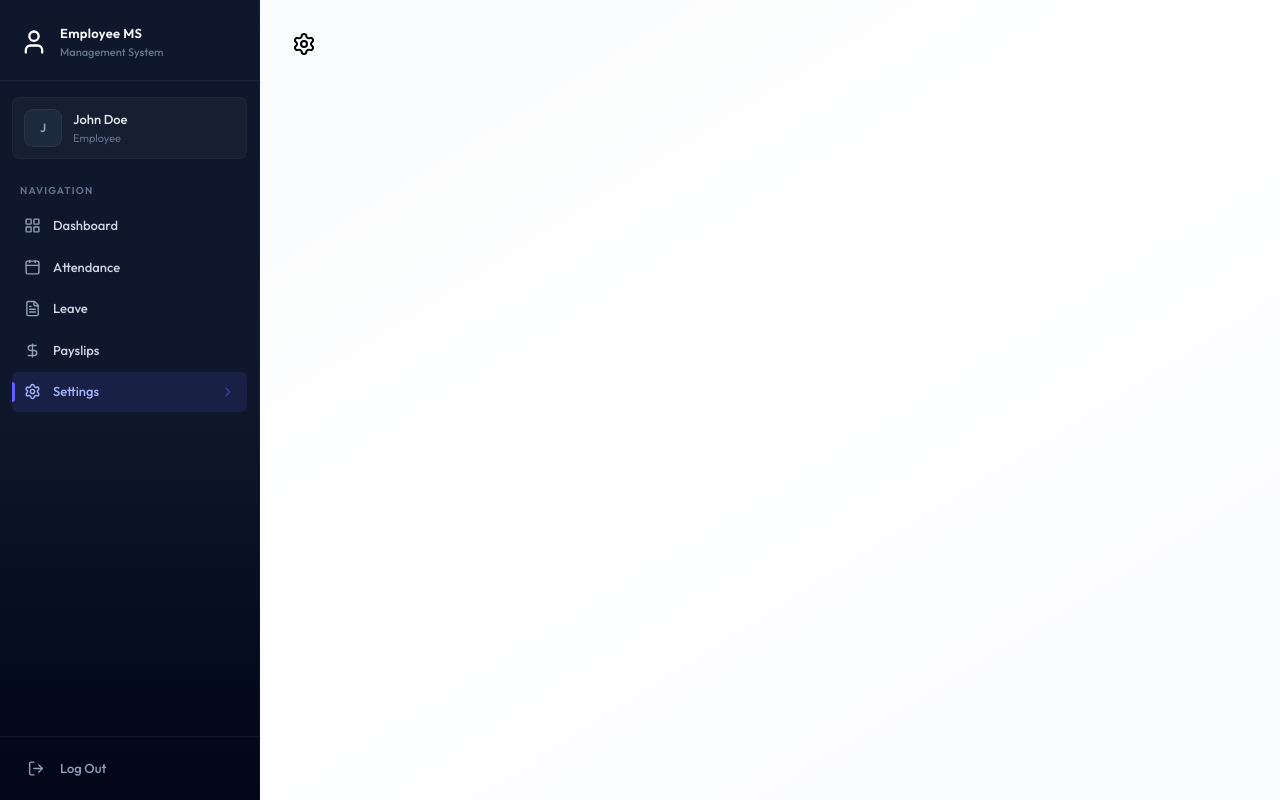
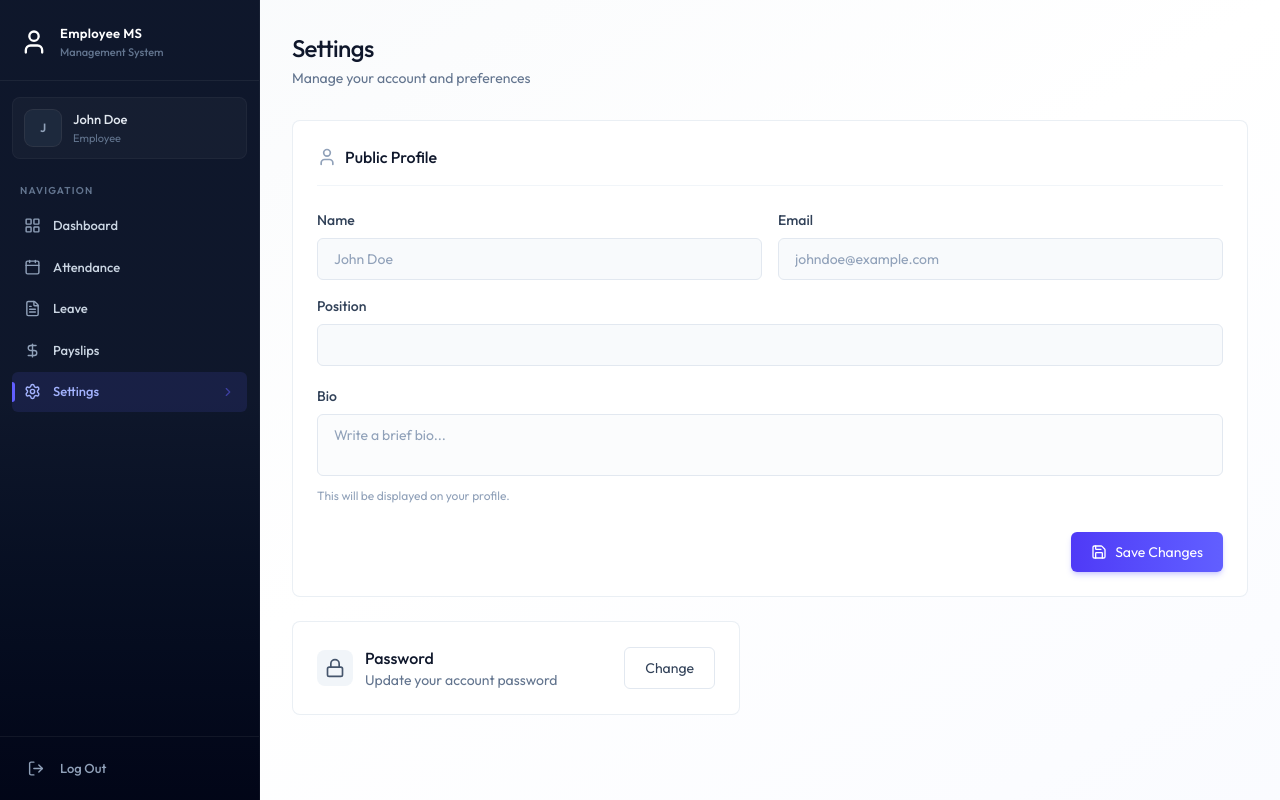
Before and after one commit to Devnehate/EMS, a React (Vite) app in the folder client/: page /settings in a window 1280 px wide. Built offline with nearby package versions, Linux system fonts and the light colour scheme.

Commit message:
setting page UI completed

```diff
--- a/client/src/App.jsx
+++ b/client/src/App.jsx
@@ -7,9 +7,9 @@
 import Attendance from "./pages/Attendance"
 import Leave from "./pages/Leave"
 import PaySlips from "./pages/PaySlips"
-import { Settings } from "lucide-react"
 import PrintPaySlip from "./pages/PrintPaySlip"
 import LoginForm from "./components/LoginForm"
+import Settings from "./pages/Settings"
 
 const App = () => {
   return (
@@ -30,7 +30,7 @@
           <Route path="/payslips" element={<PaySlips />} />
           <Route path="/settings" element={<Settings />} />
         </Route>
-        <Route path="/print/payslip/:id" element={<PrintPaySlip />} />
+        <Route path="/print/payslips/:id" element={<PrintPaySlip />} />
         <Route path="*" element={<Navigate to="/dashboard" replace />} />
       </Routes>
     </>
--- /dev/null
+++ b/client/src/components/ChangePasswordModel.jsx
@@ -0,0 +1,60 @@
+/* eslint-disable no-unused-vars */
+import { Loader2, LockIcon, X } from "lucide-react";
+import { useState } from "react"
+
+const ChangePasswordModel = ({ open, onClose }) => {
+
+    const [loading, setLoading] = useState(false);
+    const [message, setMessage] = useState({ type: "", text: "" })
+
+    const handleSubmit = async (e) => {
+        e.preventDefault();
+    }
+
+    if (!open) return null;
+
+
+    return (
+        <div className="fixed inset-0 z-50 flex items-center justify-center p-4" onClick={onClose}>
+            <div className="absolute inset-0 bg-black/40 backdrop-blur-sm" />
+
+            <div className="relative bg-white rounded-2xl shadow-2xl w-full max-w-md animate-fade-in" onClick={(e) => e.stopPropagation()}>
+                <div className="flex items-center justify-between p-6 pb-0">
+                    <h2 className="text-lg font-medium text-slate-900 flex items-center gap-2"><LockIcon className="w-5 h-5 text-slate-400" /> Change Password</h2>
+                    <button onClick={onClose} className="p-2 rounded-lg hover:bg-slate-100 transition-colors text-slate-400 hover:text-slate-600">
+                        <X className="w-5 h-5" />
+                    </button>
+                </div>
+
+                <form className="p-6 space-y-5" onSubmit={handleSubmit}>
+                    {message.text && (
+                        <div className={`p-3 rounded-xl text-sm flex items-start gap-3 ${message.type === 'success' ? 'bg-emerald-50 border border-emerald-200 text-emerald-700' : 'bg-rose-50 border border-rose-200 text-rose-700'}`}>
+                            <divc className={`w-1.5 h-1.5 rounded-full mt-1.5 shrink-0 ${message.type === 'success' ? 'bg-emerald-500' : 'bg-rose-500'}`} />
+                            {message.text}
+                        </div>
+                    )}
+                    <div>
+                        <label className="block text-sm font-medium text-slate-700 mb-2"> Current Password</label>
+                        <input type="password" name="currentPassword" required />
+                    </div>
+                    <div>
+                        <label className="block text-sm font-medium text-slate-700 mb-2"> New Password</label>
+                        <input type="password" name="newPassword" required />
+                    </div>
+                    <div className="flex gap-3 pt-2">
+                        <button type="button" onClick={onClose} className="btn-secondary flex-1">
+                            Cancel
+                        </button>
+                        <button type="submit" disabled={loading} className="btn-primary flex-1 flex justify-center items-center gap-2">
+                            {loading && <Loader2 className="w-4 h-4 animate-spin" />}
+                            Update Password
+                        </button>
+                    </div>
+                </form>
+
+            </div>
+        </div>
+    )
+}
+
+export default ChangePasswordModel
--- /dev/null
+++ b/client/src/components/ProfileForm.jsx
@@ -0,0 +1,75 @@
+/* eslint-disable no-unused-vars */
+import { Loader2, Save, User } from "lucide-react";
+import { useState } from "react"
+
+const ProfileForm = ({ initialData, onSuccess }) => {
+
+    const [loading, setLoading] = useState(false);
+    const [error, setError] = useState("");
+    const [message, setMessage] = useState("");
+
+    const handleSubmit = async (e) => {
+        e.preventDefault();
+    }
+
+    return (
+        <form onSubmit={handleSubmit} className="card p-5 sm:p-6 mb-6">
+            <h2 className="text-base font-medium text-slate-900 mb-6 pb-4 border-b border-slate-100 flex items-center gap-2">
+                <User className="w-5 h-5 text-slate-400" />Public Profile
+            </h2>
+
+            {error && (
+                <div className="bg-rose-50 text-rose-700 p-4 rounded-xl text-sm border border-rose-200 mb6 flex items-start gap-3">
+                    <div className="w-1.5 h-1.5 rounded-full bg-rose-500 mt-1.5 shrink-0" />
+                    {error}
+                </div>
+            )}
+            {message && (
+                <div className="bg-emerald-50 text-emerald-700 p-4 rounded-xl text-sm border border-emerald-200 mb6 flex items-start gap-3">
+                    <div className="w-1.5 h-1.5 rounded-full bg-emerald-500 mt-1.5 shrink-0" />
+                    {message}
+                </div>
+            )}
+
+            <div className="space-y-5">
+                <div className="grid grid-cols-1 sm:grid-cols-2 gap-4">
+                    <div>
+                        <label className="block text-sm font-medium text-slate-700 mb-2">Name</label>
+                        <input disabled value={`${initialData.firstName} ${initialData.lastName}`} className="bg-slate-50 text-slate-400 cursor-not-allowed" />
+                    </div>
+                    <div>
+                        <label className="block text-sm font-medium text-slate-700 mb-2">Email</label>
+                        <input disabled value={initialData.email} className="bg-slate-50 text-slate-400 cursor-not-allowed" />
+                    </div>
+                    <div className="sm:col-span-2">
+                        <label className="block text-sm font-medium text-slate-700 mb-2">Position</label>
+                        <input disabled value={initialData.position} className="bg-slate-50 text-slate-400 cursor-not-allowed" />
+                    </div>
+                </div>
+                <div>
+                    <label className="block text-sm font-medium text-slate-700 mb-2">Bio</label>
+                    <textarea disabled value={initialData.isDeleted} name="bio" defaultValue={initialData.bio || ""} placeholder="Write a brief bio..." className={`resize-none ${initialData.isDeleted ? 'bg-slate-50 text-slate-400 cursor-not-allowed' : ''}`} />
+                    <p className="text-xs text-slate-400 mt-1.5">This will be displayed on your profile.</p>
+                </div>
+                {initialData.isDeleted ? (
+                    <div className="pt-2">
+                        <div className="p-4 bg-rose-50 border border-rose-200 rounded-xl text-center">
+                            <p className="text-rose-600 font-medium tracking-tight">Account Deactivated</p>
+                            <p className="text-sm text-rose-500 mt-0.5">You can not longer update your profile.</p>
+                        </div>
+                    </div>
+                ) : (
+                    <div className="flex justify-end pt-2">
+                        <button className="btn-primary flex items-center gap-2 justify-center w-full sm:w-auto" type="submit" disabled={loading}>
+                            {loading ? <Loader2 className="w-4 h-4 animate-spin" /> : <Save className="w-4 h-4" />}
+                            Save Changes
+                        </button>
+                    </div>
+                )}
+            </div>
+
+        </form>
+    )
+}
+
+export default ProfileForm
--- a/client/src/pages/PrintPaySlip.jsx
+++ b/client/src/pages/PrintPaySlip.jsx
@@ -1,7 +1,34 @@
+/* eslint-disable react-hooks/set-state-in-effect */
+/* eslint-disable no-unused-vars */
+import { useEffect, useState } from "react";
+import { useParams } from "react-router-dom"
+import { dummyPayslipData } from "../assets/assets";
+import Loading from "../components/Loading";
+import { format } from "date-fns";
 
 const PrintPaySlip = () => {
+
+  const { id } = useParams();
+  const [payslip, setPayslip] = useState(null);
+  const [loading, setLoading] = useState(true);
+
+  useEffect(() => {
+    setPayslip(dummyPayslipData.find((slip) => slip._id === id));
+    setTimeout(() => {
+      setLoading(false);
+    }, 1000);
+  }, [id]);
+
+  if (loading) return <Loading />
+  if(!payslip) return <p className="text-center py-12 text-slate-400">Payslip not found</p>
+
   return (
-    <div>PrintPaySlip</div>
+    <div className="max-w-2xl mx-auto p-8 bg-white animate-fade-in">
+      <div className="text-center border-b border-slate-200 pb-6 mb-8">
+        <h1 className="text-2xl font-bold text-slate-900 tracking-tight">PAYSLIP</h1>
+        <p className="text-slate-500 text-sm mt-1">{format(new Date(payslip.year, payslip.month - 1), "MMMM yyyy")}</p>
+      </div>
+    </div>
   )
 }
 
--- a/client/src/pages/Settings.jsx
+++ b/client/src/pages/Settings.jsx
@@ -1,7 +1,57 @@
+/* eslint-disable react-hooks/set-state-in-effect */
+/* eslint-disable no-unused-vars */
+
+import { dummyProfileData } from '../assets/assets'
+import { useEffect, useState } from "react";
+import Loading from '../components/Loading';
+import { Lock } from 'lucide-react';
+import ProfileForm from '../components/ProfileForm';
+import ChangePasswordModel from '../components/ChangePasswordModel';
 
 const Settings = () => {
+
+  const [profile, setProfile] = useState(null);
+  const [loading, setLoading] = useState(true);
+  const [showPasswordModel, setShowPasswordModel] = useState(false);
+
+  const fetchProfile = async () => {
+    setProfile(dummyProfileData);
+    setTimeout(() => {
+      setLoading(false);
+    }, 1000);
+  };
+
+  useEffect(() => {
+    fetchProfile();
+  }, []);
+
+  if (loading) return <Loading />
+
   return (
-    <div>Settings</div>
+    <div className='animate-fade-in'>
+      <div className='page-header'>
+        <h1 className='page-title'>Settings</h1>
+        <p className='page-subtitle'>Manage your account and preferences</p>
+      </div>
+
+      {profile && <ProfileForm initialData={profile} onSuccess={fetchProfile} />}
+
+      <div className='card max-w-md p-6 flex items-center justify-between'>
+        <div className='flex items-center gap-3'>
+          <div className='p-2 bg-slate-100 rounded-lg'>
+            <Lock className='w-5 h-5 text-slate-600' />
+          </div>
+          <div>
+            <p className='font-medium text-slate-900'>Password</p>
+            <p className='text-sm text-slate-500'>Update your account password</p>
+          </div>
+        </div>
+        <button className='btn-secondary text-sm' onClick={() => setShowPasswordModel(true)}>
+          Change
+        </button>
+      </div>
+    <ChangePasswordModel open={showPasswordModel} onClose={() => setShowPasswordModel(false)} />
+    </div>
   )
 }
 
```
